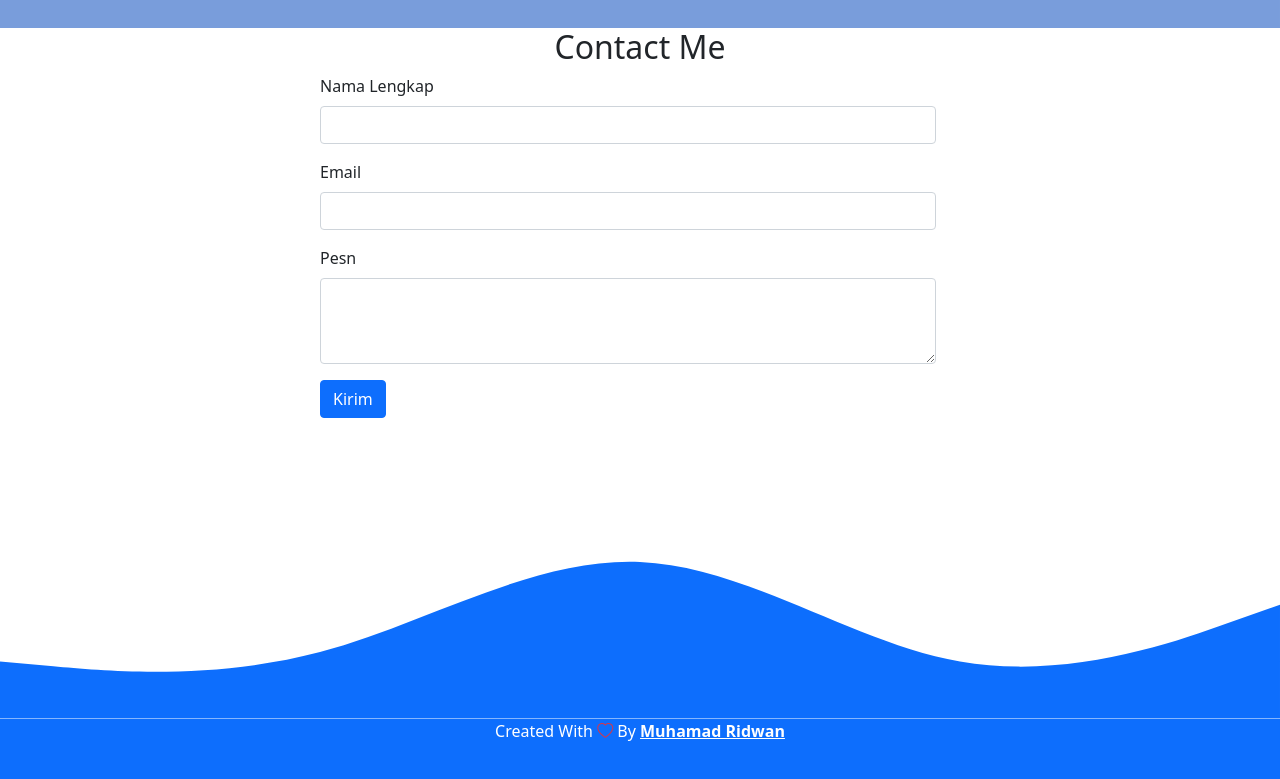
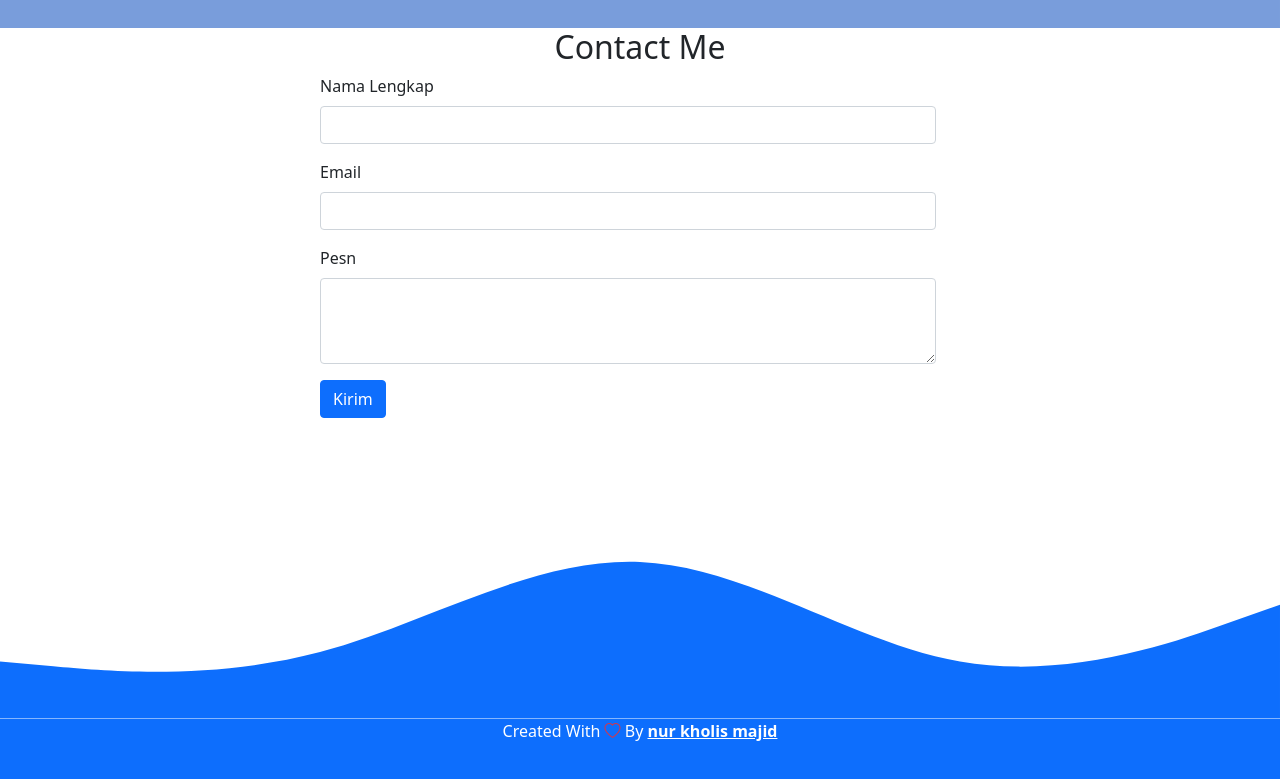
Before and after one commit to Nurkholis070401/Nurkholis070401.github.io, a plain HTML site: page index.html in a window 1280 px wide. Shown: the part 1556-2335 px from the top of the page. Drawn offline with nearby package versions, Linux system fonts and the light colour scheme.

Commit message:
Update index.html

```diff
--- a/index.html
+++ b/index.html
@@ -47,7 +47,7 @@
     <!-- Akhir Navbar -->
     <!-- jumbotron -->
     <section class="jumbotron text-center">
-      <img src="img/IMG-20210331-WA0002-2.jpg" "alt= Muhamad Ridwan" width="100" class="rounded-circle img-thumbnail"/>
+      <img src="img/IMG-20210331-WA0002-2.jpg" "alt= nur kholis majid" width="100" class="rounded-circle img-thumbnail"/>
         <h1 class="display-4">nur kholis majid</h1>
         <p class="lead">Pekerja ~ Mahasiswa</p>
         <svg xmlns="http://www.w3.org/2000/svg" viewBox="0 0 1440 320"><path fill="#799ddb" fill-opacity="1" d="M0,224L30,213.3C60,203,120,181,180,165.3C240,149,300,139,360,149.3C420,160,480,192,540,224C600,256,660,288,720,277.3C780,267,840,213,900,213.3C960,213,1020,267,1080,277.3C1140,288,1200,256,1260,229.3C1320,203,1380,181,1410,170.7L1440,160L1440,320L1410,320C1380,320,1320,320,1260,320C1200,320,1140,320,1080,320C1020,320,960,320,900,320C840,320,780,320,720,320C660,320,600,320,540,320C480,320,420,320,360,320C300,320,240,320,180,320C120,320,60,320,30,320L0,320Z"></path></svg>
@@ -177,7 +177,7 @@
 
     <!-- footer -->
     <footer class="bg-primary text-white text-center pb-5">
-      <p>Created With  <i class="bi bi-heart text-danger"></i>  By <a href="" class="text-white fw-bold">Muhamad Ridwan</a></p>
+      <p>Created With  <i class="bi bi-heart text-danger"></i>  By <a href="" class="text-white fw-bold">nur kholis majid</a></p>
     </footer>
     <!-- Akhir Footer -->
     <script src="https://cdn.jsdelivr.net/npm/bootstrap@5.0.2/dist/js/bootstrap.bundle.min.js" integrity="
```
